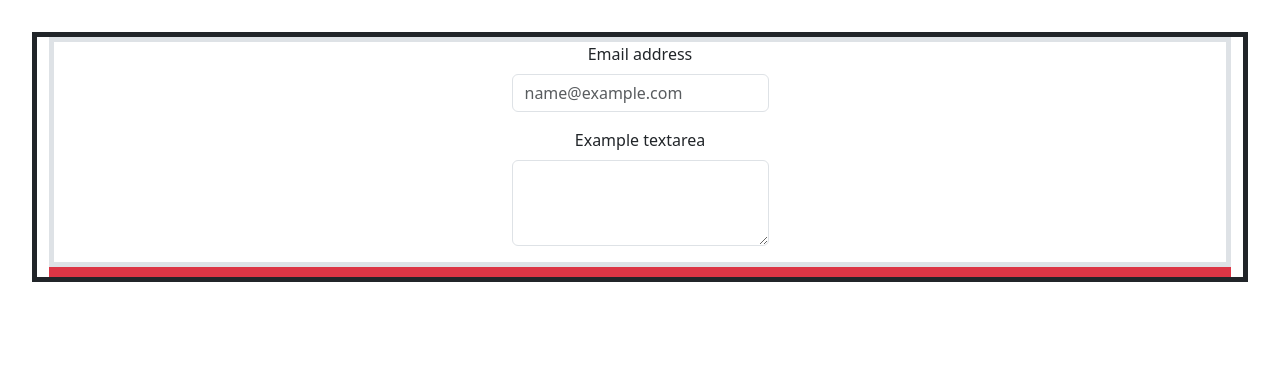
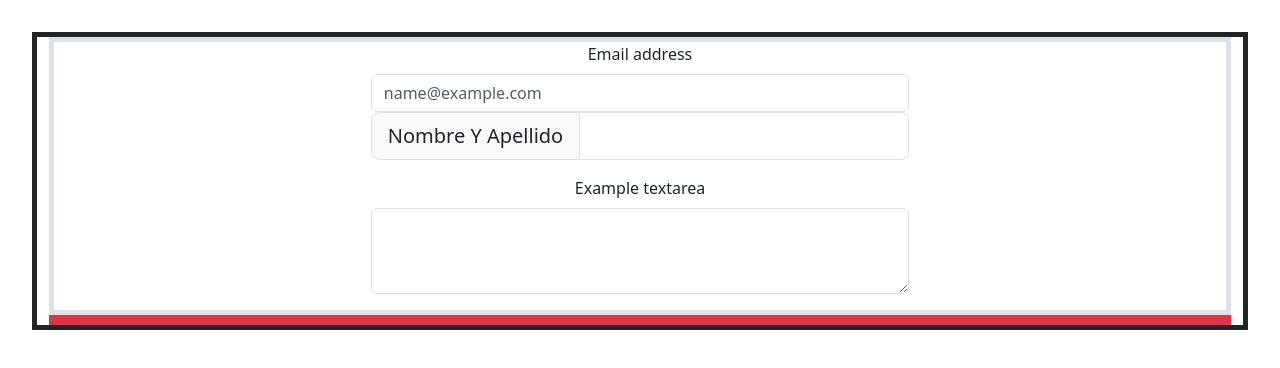
Before and after one commit to LFALVAREZ84/Frontend-SGH, a React (Vite) app: page /ContactoClientes in a window 1280 px wide. Shown: the top 368 px of the page. Built offline with nearby package versions, Linux system fonts and the light colour scheme.

Commit message:
agregue campo de escribir nombre

```diff
--- a/src/Componentes/ContactoClientes/ContactoClientes.jsx
+++ b/src/Componentes/ContactoClientes/ContactoClientes.jsx
@@ -1,5 +1,6 @@
 import React from 'react';
-import { Form } from 'react-bootstrap';
+import { Form , InputGroup } from 'react-bootstrap';
+
 
 const ContactoClientes = () => {
   return ( <>
@@ -8,11 +9,19 @@ const ContactoClientes = () => {
         <Form.Group className="mb-3" controlId="exampleForm.ControlInput1">
           <Form.Label>Email address</Form.Label>
           <Form.Control type="email" placeholder="name@example.com" />
+          <InputGroup size="lg">
+        <InputGroup.Text id="inputGroup-sizing-lg">Nombre Y Apellido </InputGroup.Text>
+        <Form.Control
+          aria-label="Large"
+          aria-describedby="inputGroup-sizing-sm"
+        />
+      </InputGroup>
         </Form.Group>
         <Form.Group className="mb-3" controlId="exampleForm.ControlTextarea1">
           <Form.Label>Example textarea</Form.Label>
           <Form.Control as="textarea" rows={3} />
         </Form.Group>
+
       </Form>
     </div>
 
```
